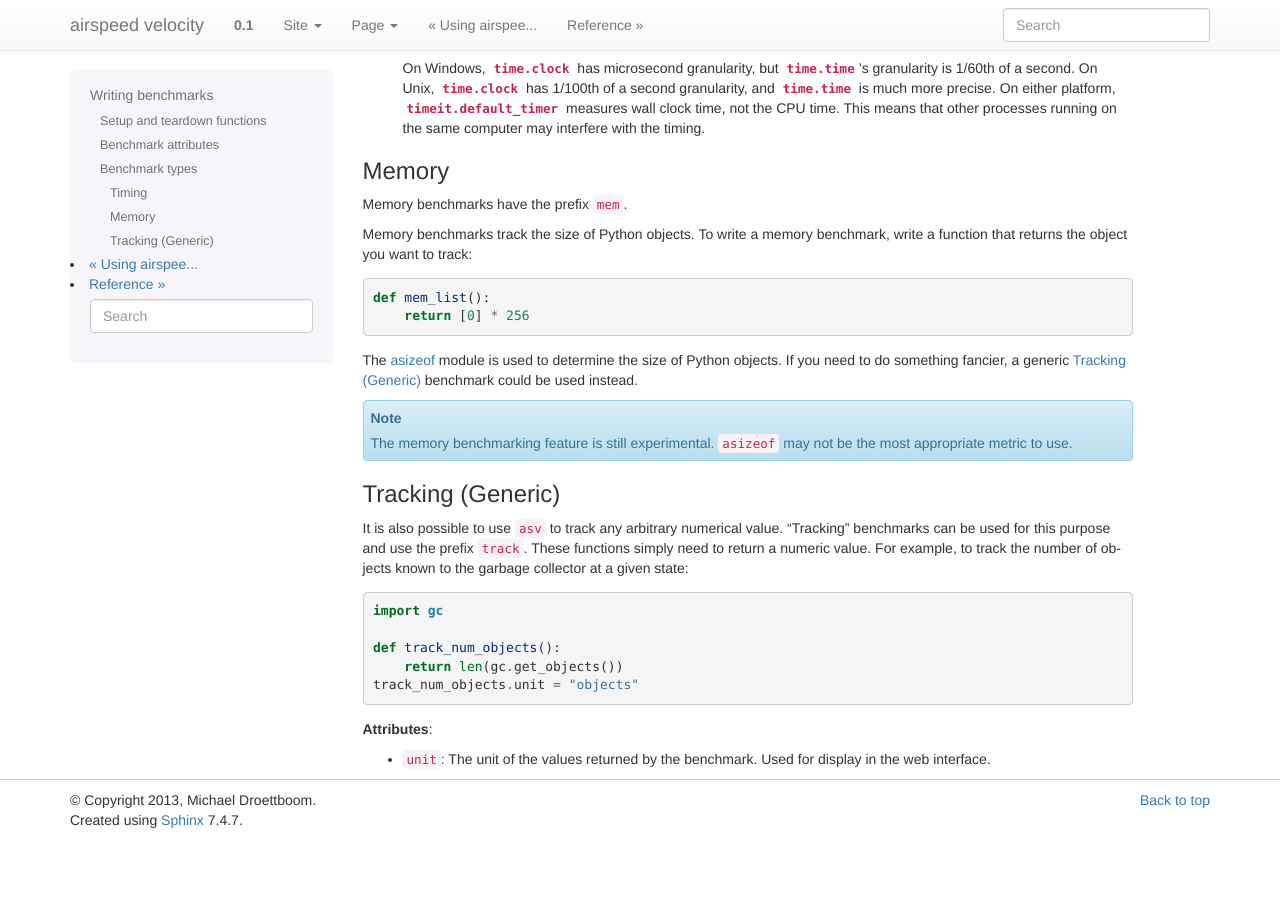
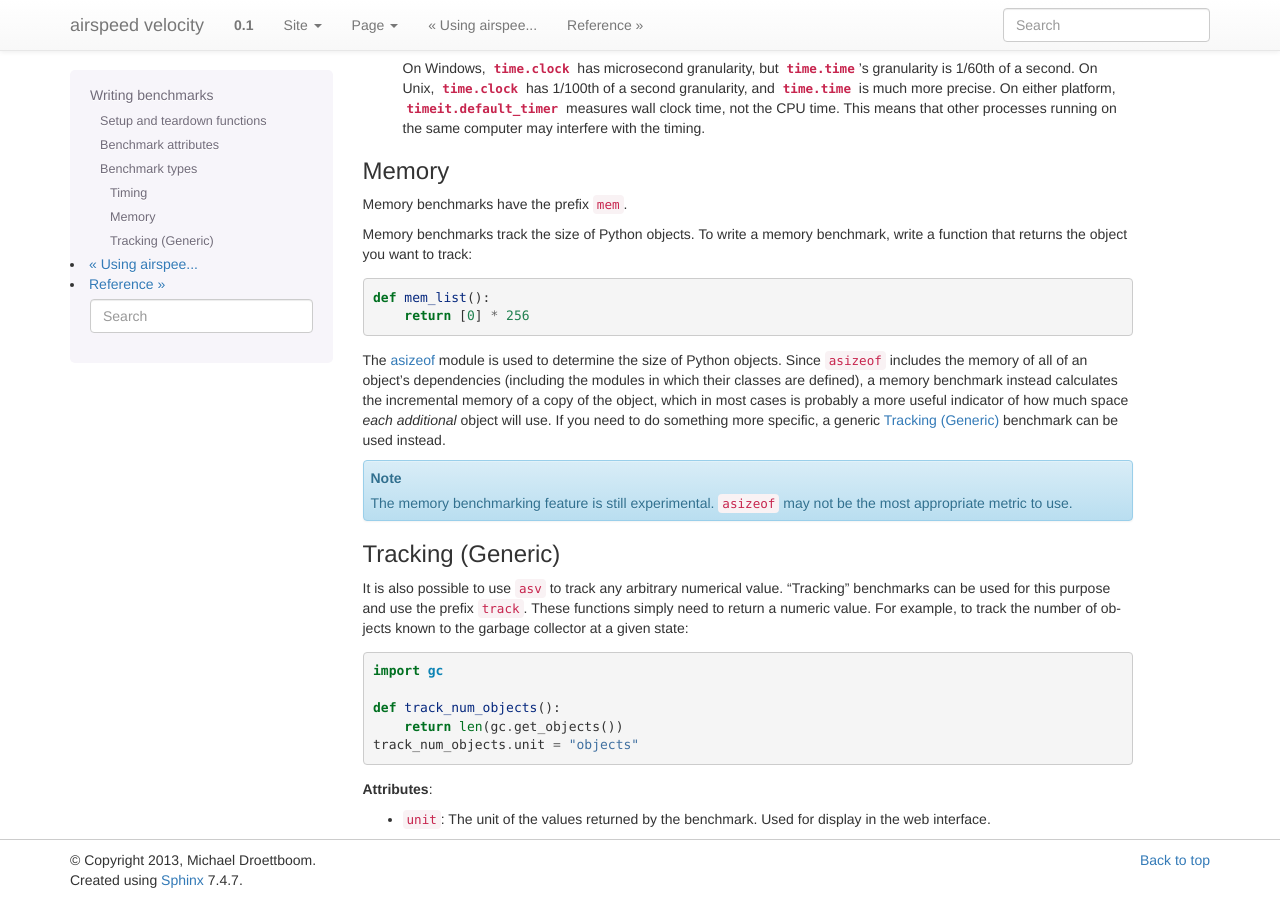
Before and after one commit to airspeed-velocity/asv, a Sphinx documentation site: the page built from docs/source/writing_benchmarks.rst, in a window 1280 px wide and 900 px high, scrolled down 2439 px. Built offline with Sphinx 7.4.7, drawn with Linux system fonts in a browser that asks for light colours; before the commit the page ends 3279 px from its top, so only the background shows below that.

Commit message:
Improve memory benchmarks

```diff
--- a/docs/source/writing_benchmarks.rst
+++ b/docs/source/writing_benchmarks.rst
@@ -168,8 +168,13 @@ benchmark, write a function that returns the object you want to track::
         return [0] * 256
 
 The `asizeof <http://pythonhosted.org/Pympler/asizeof.html>`__ module
-is used to determine the size of Python objects.  If you need to do
-something fancier, a generic :ref:`tracking` benchmark could be used
+is used to determine the size of Python objects.  Since ``asizeof``
+includes the memory of all of an object's dependencies (including the
+modules in which their classes are defined), a memory benchmark
+instead calculates the incremental memory of a copy of the object,
+which in most cases is probably a more useful indicator of how much
+space *each additional* object will use.  If you need to do something
+more specific, a generic :ref:`tracking` benchmark can be used
 instead.
 
 .. note::
```
Also changed, not shown: 1 other file.
